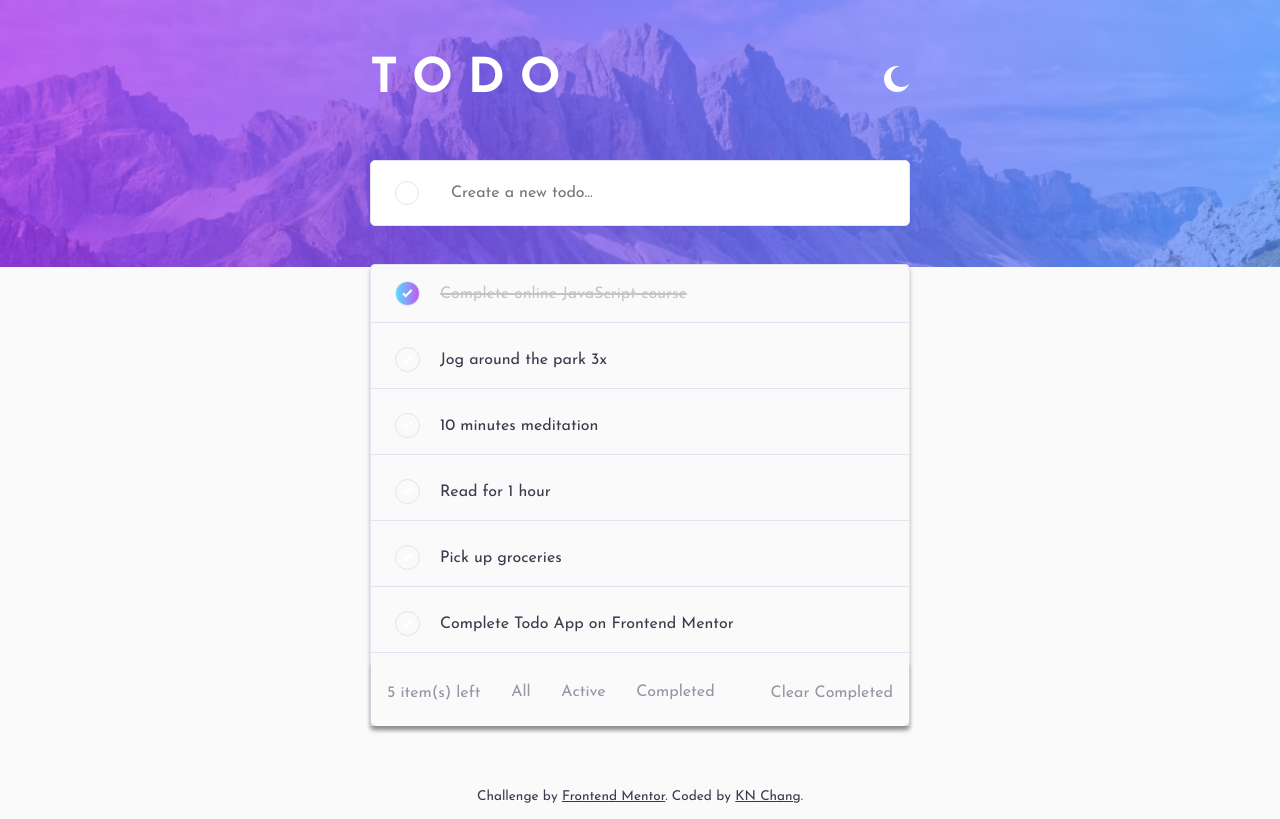
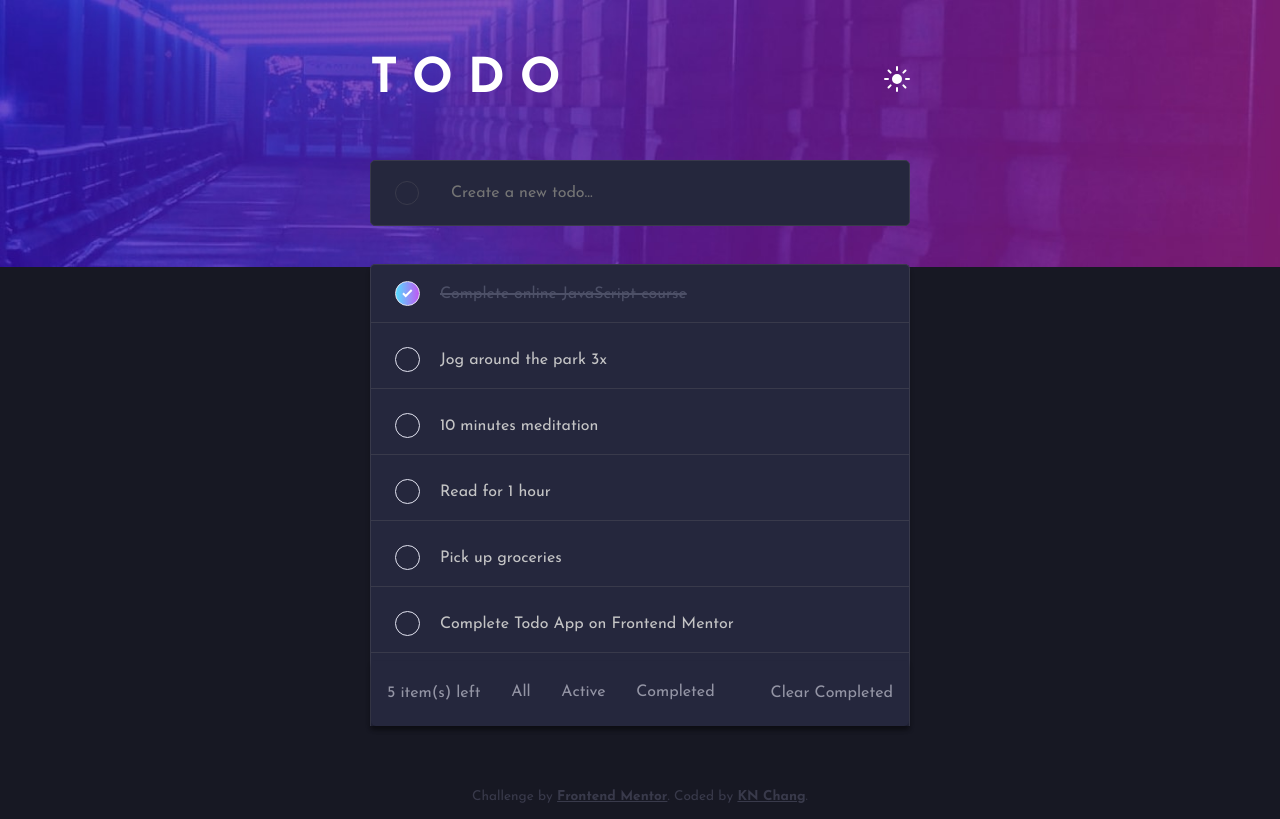
Before and after one commit to kaiens-lab/Vue-Todo, a Vue app: page / in a window 1280 px wide. Built offline with nearby package versions, Linux system fonts and the light colour scheme.

Commit message:
Test todos and dark mode logic

```diff
--- a/package.json
+++ b/package.json
@@ -10,6 +10,7 @@
     "deploy": "gh-pages -d dist"
   },
   "dependencies": {
+    "pinia": "^2.3.1",
     "vue": "^3.5.13",
     "vue-draggable-plus": "^0.6.0",
     "vuedraggable": "^4.1.0"
--- a/src/App.vue
+++ b/src/App.vue
@@ -1,18 +1,27 @@
 <script setup>
 import { computed, ref } from "vue";
+import { storeToRefs } from "pinia";
+import { useTodoStore } from "./stores/todoStore";
+import { useThemeStore } from "./stores/darkModeStore";
 import TodoHeader from "./components/TodoHeader.vue";
 import TodoList from "./components/TodoList.vue";
 import TodoFilter from "./components/TodoFilter.vue";
 import AppFooter from "./components/AppFooter.vue";
 
-const todos = ref([
-  { id: 1, text: "Complete online JavaScript course", isCompleted: true },
-  { id: 2, text: "Jog around the park 3x", isCompleted: false },
-  { id: 3, text: "10 minutes meditation", isCompleted: false },
-  { id: 4, text: "Read for 1 hour", isCompleted: false },
-  { id: 5, text: "Pick up groceries", isCompleted: false },
-  { id: 6, text: "Complete Todo App on Frontend Mentor", isCompleted: false },
-]);
+const todoStore = useTodoStore(); // 先初始化 Pinia store
+const { todos } = storeToRefs(todoStore); // 再取出 todos
+
+const themeStore = useThemeStore();
+themeStore.toggleDarkMode();
+
+// const todos = ref([
+//   { id: 1, text: "Complete online JavaScript course", isCompleted: true },
+//   { id: 2, text: "Jog around the park 3x", isCompleted: false },
+//   { id: 3, text: "10 minutes meditation", isCompleted: false },
+//   { id: 4, text: "Read for 1 hour", isCompleted: false },
+//   { id: 5, text: "Pick up groceries", isCompleted: false },
+//   { id: 6, text: "Complete Todo App on Frontend Mentor", isCompleted: false },
+// ]);
 const isDarkMode = ref(false);
 const filterStatus = ref("all");
 
@@ -25,13 +34,13 @@ const removeTodo = (id) => {
   todos.value = todos.value.filter((todo) => todo.id !== id);
 };
 
-const toggleDarkMode = () => {
-  isDarkMode.value = !isDarkMode.value; // 切換模式
-  document.body.setAttribute(
-    "data-theme",
-    isDarkMode.value ? "darkTheme" : "lightTheme"
-  ); // 切換全局樣式
-};
+// const toggleDarkMode = () => {
+//   isDarkMode.value = !isDarkMode.value; // 切換模式
+//   document.body.setAttribute(
+//     "data-theme",
+//     isDarkMode.value ? "darkTheme" : "lightTheme"
+//   ); // 切換全局樣式
+// };
 
 const toggleTodoStatus = (id) => {
   const todo = todos.value.find((todo) => todo.id === id);
@@ -62,14 +71,14 @@ const clearCompleted = () => {
   todos.value = todos.value.filter((todo) => todo.isCompleted == false);
 };
 </script>
-
+<!--@toggleTheme="toggleDarkMode"-->
 <template>
   <div class="main__container">
     <div class="todo">
       <TodoHeader
         @addTodo="handleAddTodo"
-        :isDarkMode="isDarkMode"
-        @toggleTheme="toggleDarkMode"
+        :isDarkMode="themeStore.isDarkMode"
+        @toggleTheme="themeStore.toggleDarkMode"
       />
 
       <main class="main">
--- a/src/main.js
+++ b/src/main.js
@@ -1,5 +1,8 @@
 import { createApp } from "vue";
+import { createPinia } from "pinia";
 import "./style.css";
 import App from "./App.vue";
 
-createApp(App).mount("#app");
+const app = createApp(App);
+app.use(createPinia()); // 註冊 Pinia
+app.mount("#app");
--- /dev/null
+++ b/src/stores/darkModeStore.js
@@ -0,0 +1,24 @@
+import { defineStore } from "pinia";
+import { ref, watch } from "vue";
+
+export const useThemeStore = defineStore("theme", () => {
+  const isDarkMode = ref(false);
+
+  const toggleDarkMode = () => {
+    isDarkMode.value = !isDarkMode.value;
+  };
+
+  // 監聽 isDarkMode 變化，動態更新全局樣式
+  watch(
+    isDarkMode,
+    (newValue) => {
+      document.body.setAttribute(
+        "data-theme",
+        newValue ? "darkTheme" : "lightTheme"
+      );
+    },
+    { immediate: true }
+  );
+
+  return { isDarkMode, toggleDarkMode };
+});
--- /dev/null
+++ b/src/stores/todoStore.js
@@ -0,0 +1,18 @@
+import { defineStore } from "pinia";
+
+export const useTodoStore = defineStore("todoStore", {
+  state: () => ({
+    todos: [
+      { id: 1, text: "Complete online JavaScript course", isCompleted: true },
+      { id: 2, text: "Jog around the park 3x", isCompleted: false },
+      { id: 3, text: "10 minutes meditation", isCompleted: false },
+      { id: 4, text: "Read for 1 hour", isCompleted: false },
+      { id: 5, text: "Pick up groceries", isCompleted: false },
+      {
+        id: 6,
+        text: "Complete Todo App on Frontend Mentor",
+        isCompleted: false,
+      },
+    ],
+  }),
+});
```
Also changed, not shown: 1 other file (tests, documents, lock files or other folders).
